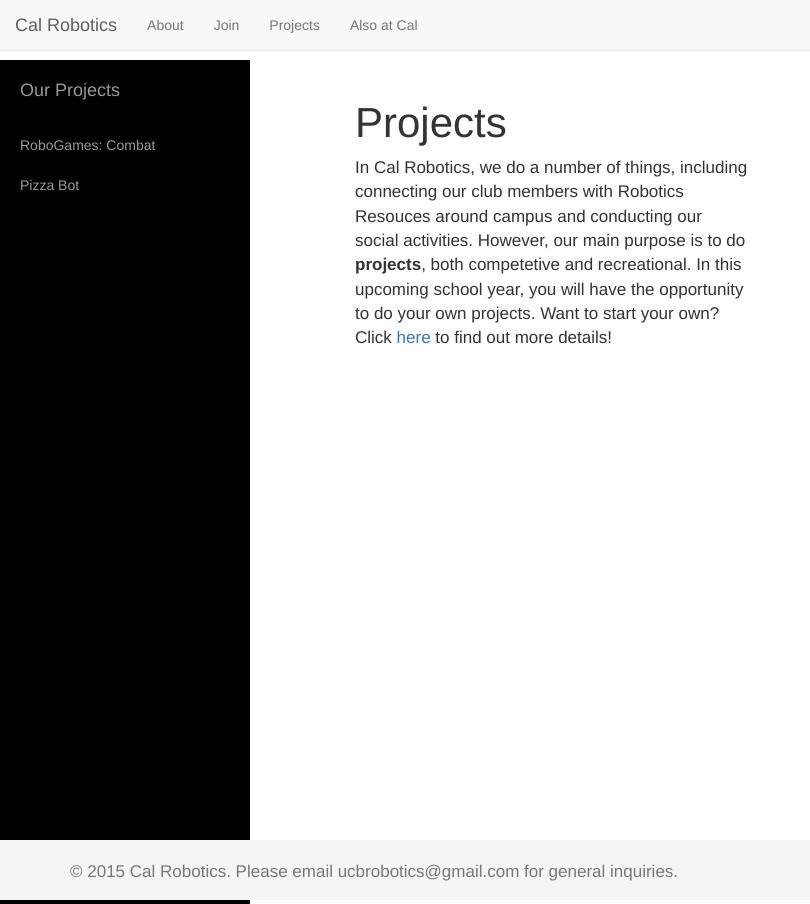
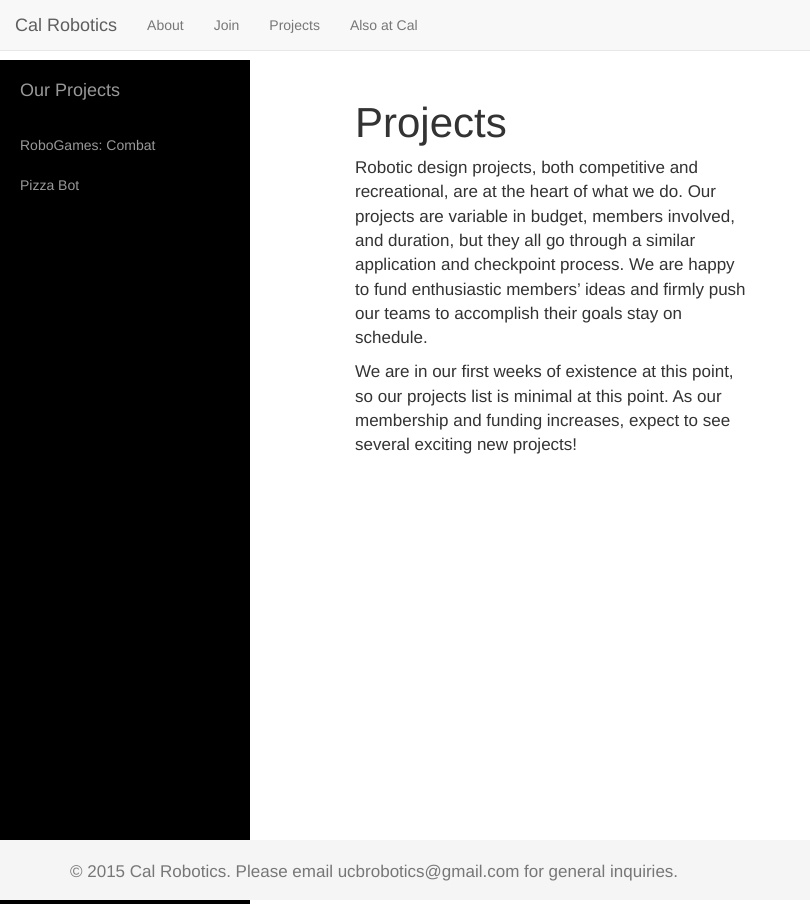
Before and after one commit to ucbrobotics/ucbrobotics.github.io, a Jekyll site: the page built from projects/index.html, in a window 1280 px wide. Shown: the whole page, without its empty margins (0-810 px from the left). Built offline with Jekyll 4.4.1, drawn with Linux system fonts in a browser that asks for light colours; nearby versions of some CDN libraries.

Commit message:
changed projects general page

```diff
--- a/_layouts/related.html
+++ b/_layouts/related.html
@@ -16,7 +16,7 @@ layout: default
                 <li>
                     <a href="/related/automation">Automation Lab</a>
                 <li>
-                    <a href="/related/biomimetric">Biomimetic Millisystems Lab</a>
+                    <a href="/related/biomimetic">Biomimetic Millisystems Lab</a>
                 </li>
                 </li>
             </ul>
--- a/projects/index.html
+++ b/projects/index.html
@@ -9,7 +9,8 @@ title: Projects
                 <div class="row">
                     <div class="col-lg-6">
                         <h1>Projects</h1>
-                        <p>In Cal Robotics, we do a number of things, including connecting our club members with Robotics Resouces around campus and conducting our social activities. However, our main purpose is to do <b>projects</b>, both competetive and recreational. In this upcoming school year, you will have the opportunity to do your own projects. Want to start your own? Click <a href="start_project">here</a> to find out more details!</p>
+                        <p>Robotic design projects, both competitive and recreational, are at the heart of what we do. Our projects are variable in budget, members involved, and duration, but they all go through a similar application and checkpoint process. We are happy to fund enthusiastic members’ ideas and firmly push our teams to accomplish their goals stay on schedule.</p>
+                        <p>We are in our first weeks of existence at this point, so our projects list is minimal at this point. As our membership and funding increases, expect to see several exciting new projects!</p>
                     </div>
                 </div>
             </div>
```
